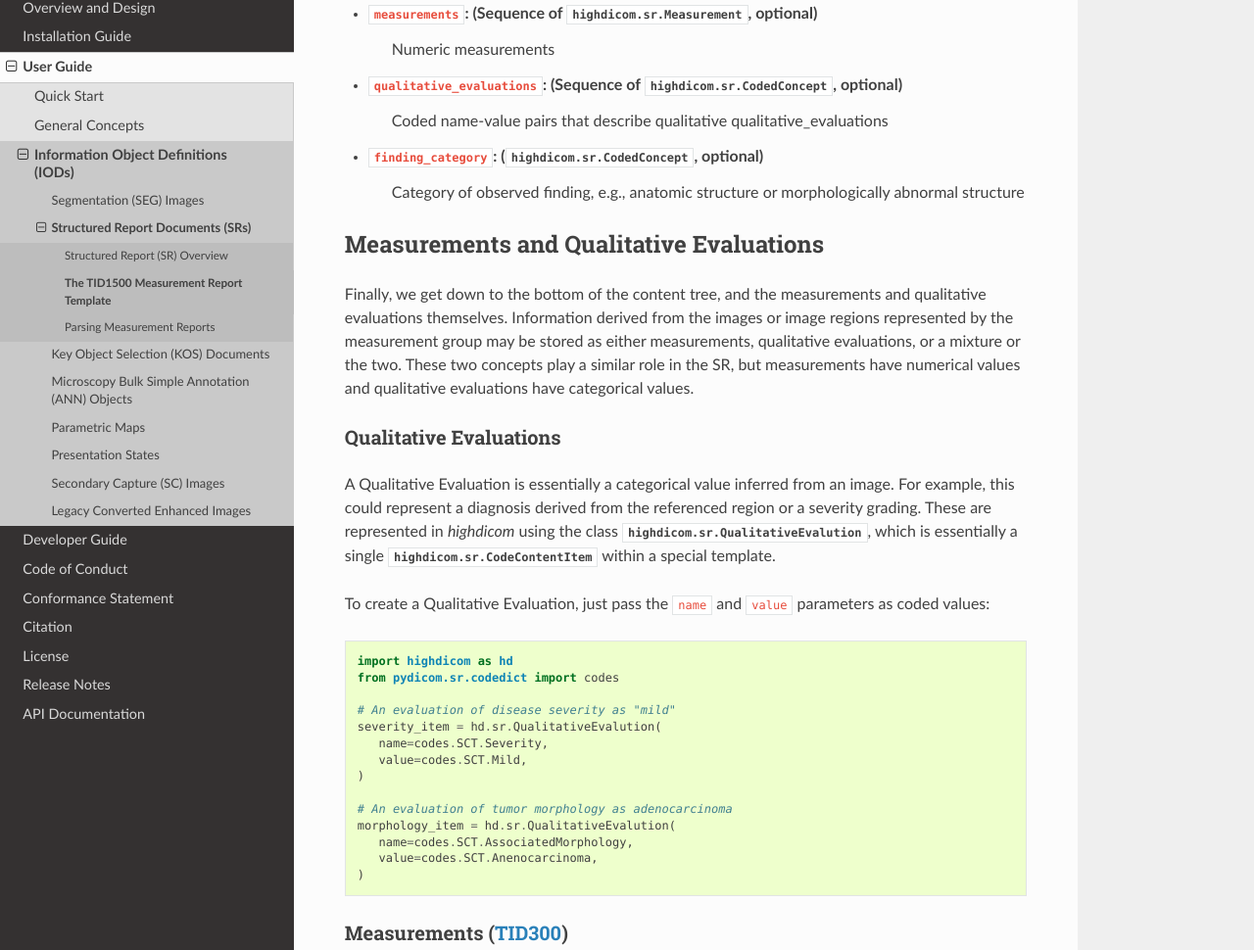
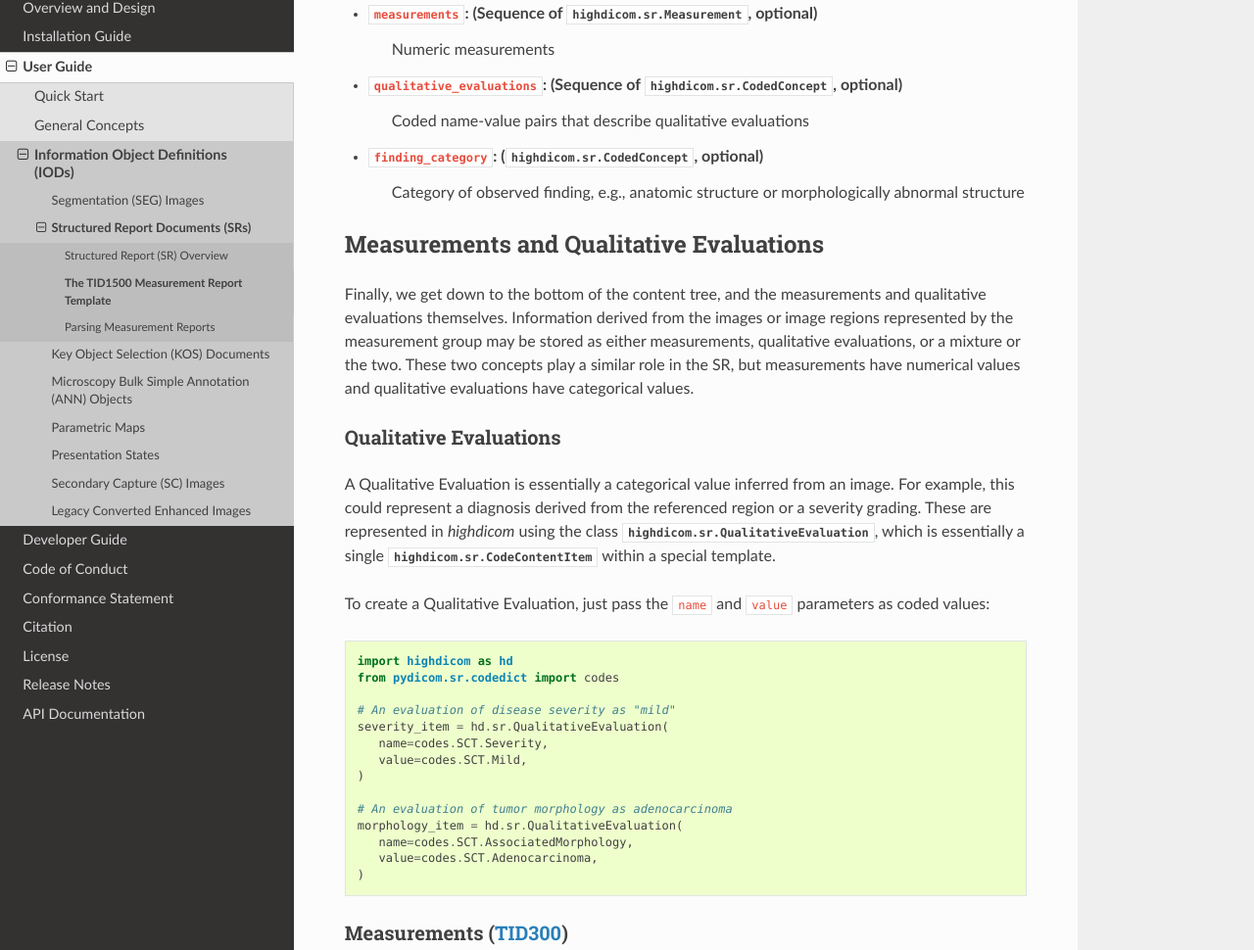
Before and after one commit to ImagingDataCommons/highdicom, a Sphinx documentation site: the page built from docs/tid1500.rst, in a window 1280 px wide and 1400 px high, scrolled down 9080 px. Shown: the part 144-1114 px from the top of the window at 98% size. Built offline with Sphinx 7.4.7 and the Read the Docs theme 3.1.0, drawn with Linux system fonts in a browser that asks for light colours.

Commit message:
Fix additional documentation typos and grammar issues
Co-authored-by: DimitriPapadopoulos <3234522+DimitriPapadopoulos@users.noreply.github.com>

```diff
--- a/docs/generalsr.rst
+++ b/docs/generalsr.rst
@@ -9,7 +9,7 @@ supports structured reports through the :mod:`highdicom.sr` sub-package.
 
 SRs are highly complex, and this page attempts to give a basic introduction
 while also describing the implementation within `highdicom`. A more thorough
-explanation my be found in:
+explanation may be found in:
 
 * *DICOM Structured Reporting*. David Clunie. PixelMed Publishing, 2000.
   Digital copy available
@@ -53,7 +53,7 @@ item. The classes representing these content items in `highdicom` are:
 - :class:`highdicom.sr.UIDRefContentItem`: The value is a UID (unique
   identifier).
 
-These classes are all subclasses pf ``pydicom.Dataset`` and you can view and
+These classes are all subclasses of ``pydicom.Dataset`` and you can view and
 interact with their attributes as you can with any pydicom dataset.
 
 You can look at the API for each class to see how to construct content items of
--- a/docs/release_notes.rst
+++ b/docs/release_notes.rst
@@ -113,13 +113,13 @@ systems, which are shifted by 0.5 pixels.
 1. **Pixel indices**: (column, row) indices into the pixel matrix. The values
    are zero-based integers in the range [0, Columns - 1] and [0, Rows - 1].
    Pixel indices are defined relative to the centers of pixels and the (0, 0)
-   index is located at the center of the top left corner hand pixel of the
+   index is located at the center of the top left corner pixel of the
    total pixel matrix.
 2. **Image coordinates**: (column, row) coordinates in the pixel matrix at
    sub-pixel resolution. The values are floating-point numbers in the range
    [0, Columns] and [0, Rows]. Image coordinates are defined relative to the
    top left corner of the pixels and the (0.0, 0.0) point is located at the top
-   left corner of the top left corner hand pixel of the total pixel matrix.
+   left corner of the top left corner pixel of the total pixel matrix.
 
 To account for these differences, introduced two additional transformer classes
 in highdicom 0.14.1. and made changes to the existing ones.
--- a/docs/remote.rst
+++ b/docs/remote.rst
@@ -59,7 +59,7 @@ spatial patch from a large whole slide image from the IDC.
   with blob.open(mode="rb", chunk_size=500_000) as reader:
       im = hd.imread(reader, lazy_frame_retrieval=True)
 
-      # Grab an arbitrary region of tile full pixel matrix
+      # Grab an arbitrary region of the full pixel matrix
       region = im.get_total_pixel_matrix(
           row_start=15000,
           row_end=15512,
@@ -163,11 +163,11 @@ the ``s3fs`` documentation for details).
   # URL to a whole slide image from the IDC "CCDS MCI" collection on AWS S3
   url = 's3://idc-open-data/763fe058-7d25-4ba7-9b29-fd3d6c41dc4b/210f0529-c767-4795-9acf-bad2f4877427.dcm'
 
-  # Read the imge directly from the blob
+  # Read the image directly from the blob
   with s3_client.open(url, mode="rb") as reader:
       im = hd.imread(reader, lazy_frame_retrieval=True)
 
-      # Grab an arbitrary region of tile full pixel matrix
+      # Grab an arbitrary region of the full pixel matrix
       region = im.get_total_pixel_matrix(
           row_start=15000,
           row_end=15512,
--- a/docs/tid1500.rst
+++ b/docs/tid1500.rst
@@ -460,7 +460,7 @@ type (some have been omitted for brevity):
 - ``measurements``: (Sequence of :class:`highdicom.sr.Measurement`, optional)
     Numeric measurements
 - ``qualitative_evaluations``: (Sequence of :class:`highdicom.sr.CodedConcept`, optional)
-    Coded name-value pairs that describe qualitative qualitative_evaluations
+    Coded name-value pairs that describe qualitative evaluations
 - ``finding_category``: (:class:`highdicom.sr.CodedConcept`, optional)
     Category of observed finding, e.g., anatomic structure or
     morphologically abnormal structure
@@ -482,7 +482,7 @@ Qualitative Evaluations
 A Qualitative Evaluation is essentially a categorical value inferred from an
 image. For example, this could represent a diagnosis derived from the
 referenced region or a severity grading. These are represented in *highdicom*
-using the class :class:`highdicom.sr.QualitativeEvalution`, which is
+using the class :class:`highdicom.sr.QualitativeEvaluation`, which is
 essentially a single :class:`highdicom.sr.CodeContentItem` within a special
 template.
 
@@ -495,15 +495,15 @@ parameters as coded values:
     from pydicom.sr.codedict import codes
 
     # An evaluation of disease severity as "mild"
-    severity_item = hd.sr.QualitativeEvalution(
+    severity_item = hd.sr.QualitativeEvaluation(
        name=codes.SCT.Severity,
        value=codes.SCT.Mild,
     )
 
     # An evaluation of tumor morphology as adenocarcinoma
-    morphology_item = hd.sr.QualitativeEvalution(
+    morphology_item = hd.sr.QualitativeEvaluation(
        name=codes.SCT.AssociatedMorphology,
-       value=codes.SCT.Anenocarcinoma,
+       value=codes.SCT.Adenocarcinoma,
     )
 
 Measurements (`TID300 <tid300def_>`_)
--- a/docs/tid1500parsing.rst
+++ b/docs/tid1500parsing.rst
@@ -233,7 +233,7 @@ A volumetric group returns a :class:`highdicom.sr.VolumeSurface` or list of
 :class:`highdicom.sr.ImageRegion` objects, depending on the reference type. If
 instead, a planar/volumetric measurement group uses the ``ReferencedSegment``
 reference type, the referenced segment can be accessed by the
-``group.referenced_segmention_frame`` property (for planar groups) or
+``group.referenced_segmentation_frame`` property (for planar groups) or
 ``group.referenced_segment`` property (for volumetric groups), which return
 objects of type :class:`highdicom.sr.ReferencedSegmentationFrame` and
 :class:`highdicom.sr.ReferencedSegment` respectively.
--- a/docs/volume.rst
+++ b/docs/volume.rst
@@ -81,7 +81,7 @@ to "LPS" convention for you.
 
 The top-left 3x3 matrix of the affine matrix consists of three orthogonal
 column vectors that give the vector travelled when incrementing the voxel
-indices in each o the three dimensions. The top three elements of the last
+indices in each of the three dimensions. The top three elements of the last
 column give the position of the voxel at index ``(0, 0, 0)``. The bottom row is
 always ``[0., 0., 0., 1.]``. The :meth:`highdicom.Volume.from_components()`
 method allows you to construct a volume by specifying these components of the
```
